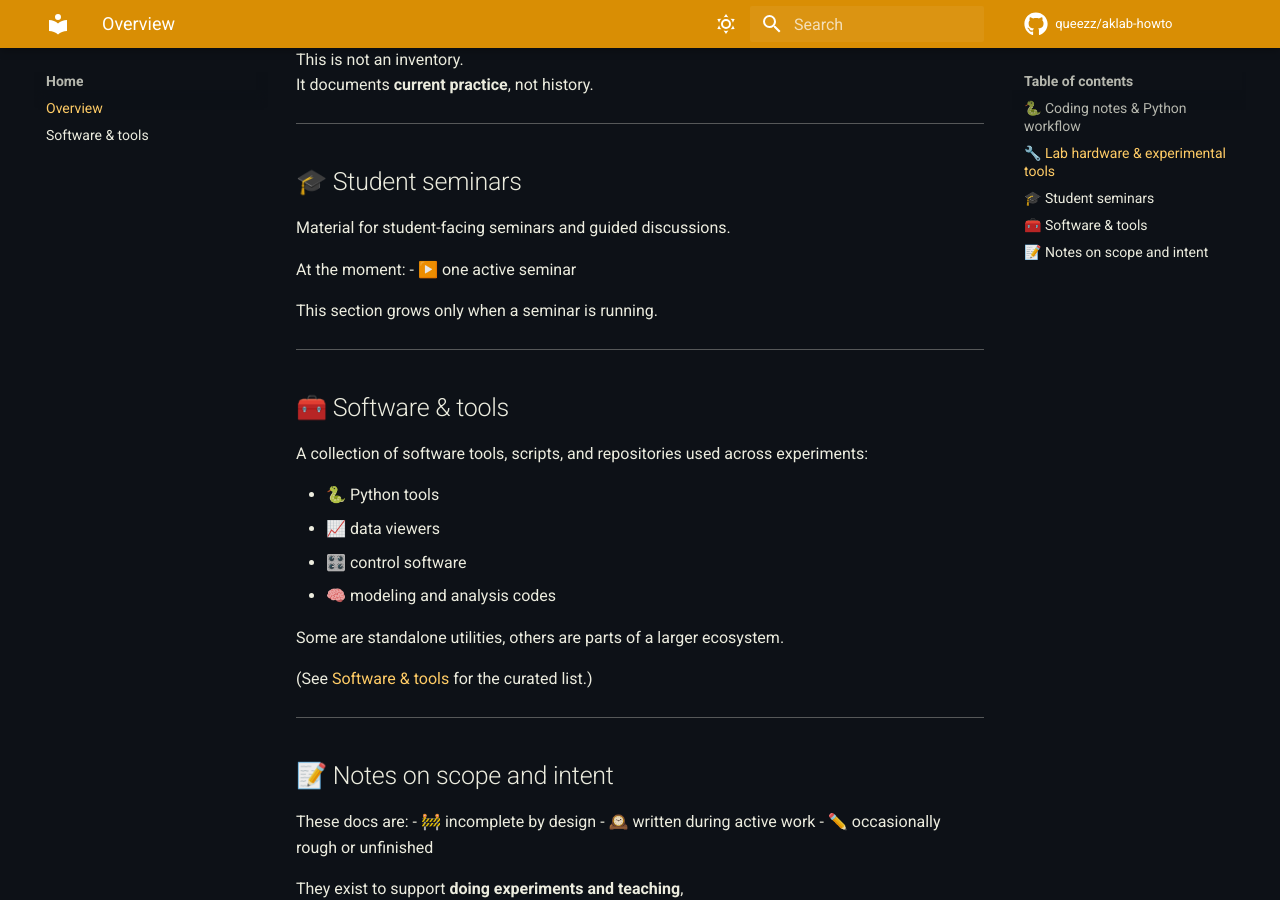
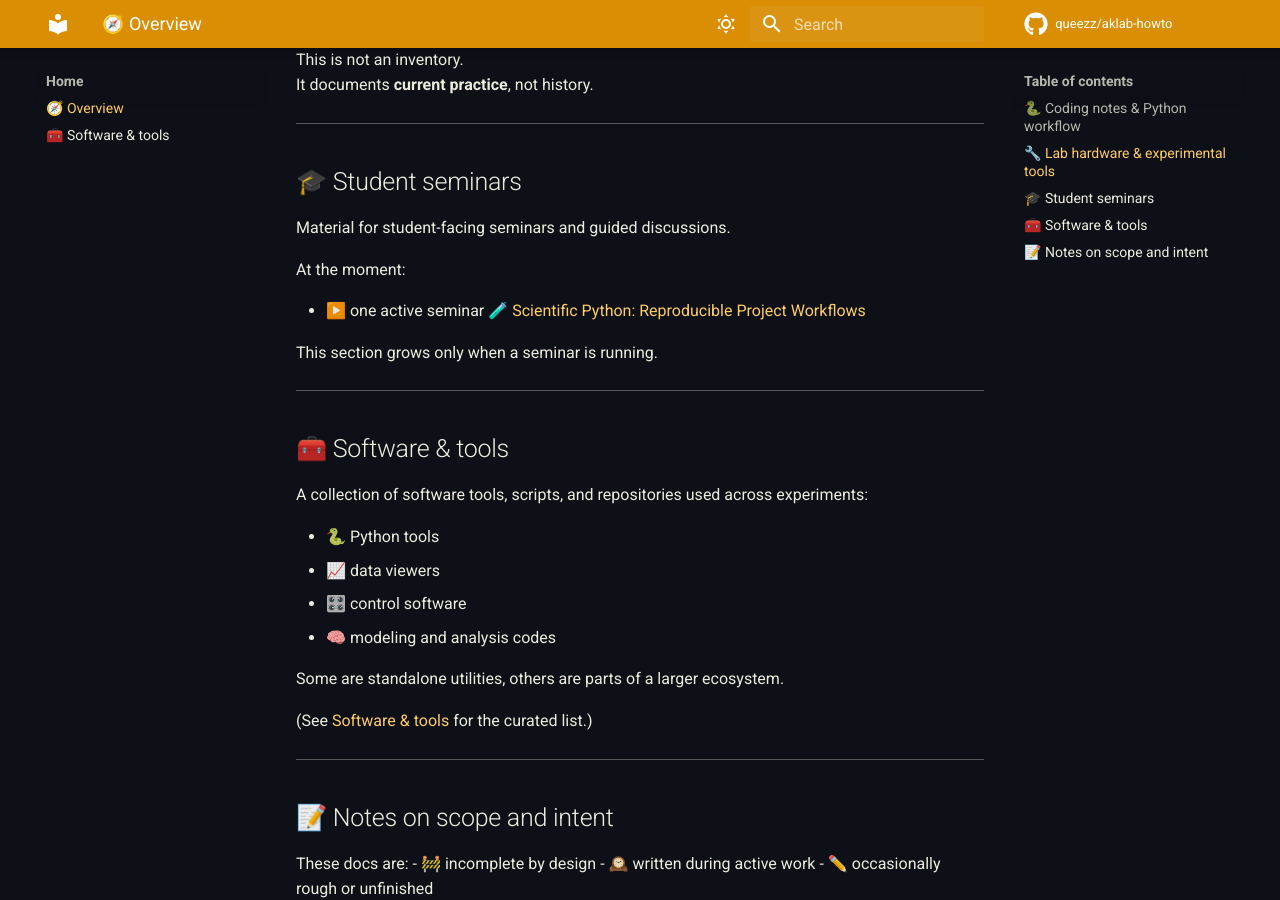
Before and after one commit to queezz/aklab-howto, an MkDocs documentation site: the page built from docs/index.md, in a window 1280 px wide and 900 px high, scrolled down 1093 px. Built offline with MkDocs 1.6.1 and Material for MkDocs 9.7.7, drawn with Linux system fonts in a browser that asks for light colours; comment, search, counter and statistics services are not loaded; some of the changed lines change nothing that is shown.

Commit message:
upd[index]

```diff
--- a/docs/index.md
+++ b/docs/index.md
@@ -3,7 +3,7 @@
 These notes collect **things I actively use, build, or teach** in the lab.
 They are not meant to be complete or polished documentation.
 
-This is a **living workspace**.
+This is a **living workspace**:
 
 - 🟢 I add notes when I touch something
 - 🟡 I do **not** go back to inventory everything
@@ -48,7 +48,8 @@
 Material for student-facing seminars and guided discussions.
 
 At the moment:
-- ▶️ one active seminar
+
+- ▶️ one active seminar [🧪 Scientific Python: Reproducible Project Workflows](./seminar/echelle-spectra.md)
 
 This section grows only when a seminar is running.
 
--- a/mkdocs.yml
+++ b/mkdocs.yml
@@ -65,33 +65,36 @@
 # MARK: NAV
 nav:
   - Home:
-    - Overview: index.md
-    - Software & tools: other-tools.md
-  - Software:
-      - Installation: software/installation-guide.md
-      - Git:
-        - Intro: software/git/intro.md
-        - Commits: software/git/commits.md
-        - Versioning: software/git/versioning.md
-      - PyPackage: software/pypackage.md
-      - Virtual Environments: software/venv.md
+      - 🧭 Overview: index.md
+      - 🧰 Software & tools: other-tools.md
+
+  - 💻 Software:
+      - ⚙️ Installation: software/installation-guide.md
+      - 🐙 Git:
+          - 📘 Intro: software/git/intro.md
+          - ✍️ Commits: software/git/commits.md
+          - 🏷️ Versioning: software/git/versioning.md
+      - 📦 PyPackage: software/pypackage.md
+      - 🐍 Virtual Environments: software/venv.md
       - Venv Troubles: software/venv-troubles.md
-      - Flask Server: software/pihti-vacuum.md
-      - Poetry: software/poetry.md
-      - Workflows: software/workflows.md
-  - Hardware:
+      - 🌐 Flask Server: software/pihti-vacuum.md
+      - 🎼 Poetry: software/poetry.md
+      - 🔁 Workflows: software/workflows.md
+
+  - 🛠️ Hardware:
       - Equipment:
-        - Tig Welder: hardware/equipment/tig-welder.md
-      - KiCad: hardware/KiCad.md
+          - 🔥 TIG Welder: hardware/equipment/tig-welder.md
+      - 🧩 KiCad: hardware/KiCad.md
       - Control Unit:
-        - About : hardware/controlunit/control-unit.md
-        - Waveshare AD/DA: hardware/controlunit/high-precision-adda-board.md
-        - Y-corp ADC: hardware/controlunit/y-corp-adc-board.md
+          - ℹ️ About: hardware/controlunit/control-unit.md
+          - 🎚️ Waveshare AD/DA: hardware/controlunit/high-precision-adda-board.md
+          - 📊 Y-corp ADC: hardware/controlunit/y-corp-adc-board.md
       - Sensors:
-        - WCS1800: hardware/sensors/wcs1800.md
-        - ACS712: hardware/sensors/acs712.md
-      - RasPi Pinouts: hardware/RasPi-pinout.md
-      - Instruments: hardware/instruments.md
-      - Safety: hardware/safety.md
-  - Seminar:
+          - WCS1800: hardware/sensors/wcs1800.md
+          - ACS712: hardware/sensors/acs712.md
+      - 🧷 RasPi Pinouts: hardware/RasPi-pinout.md
+      - 🔬 Instruments: hardware/instruments.md
+      - 🦺 Safety: hardware/safety.md
+
+  - 🎓 Seminar:
       - Echelle spectra: seminar/echelle-spectra.md
```
